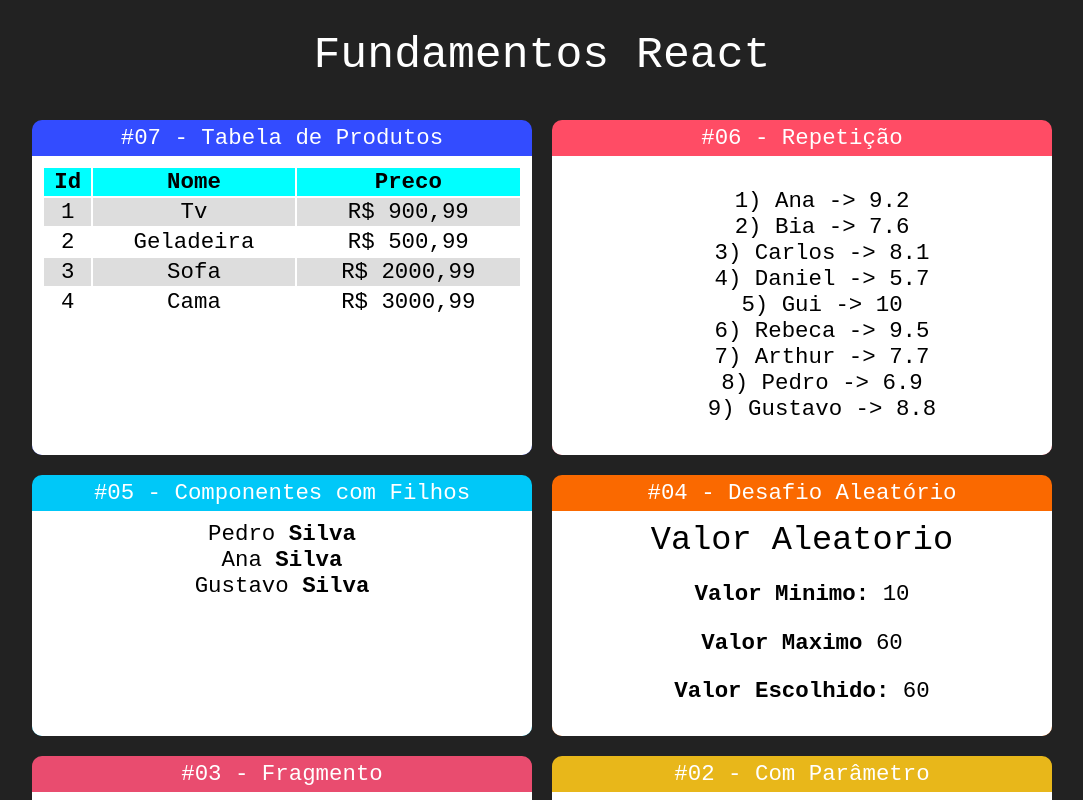
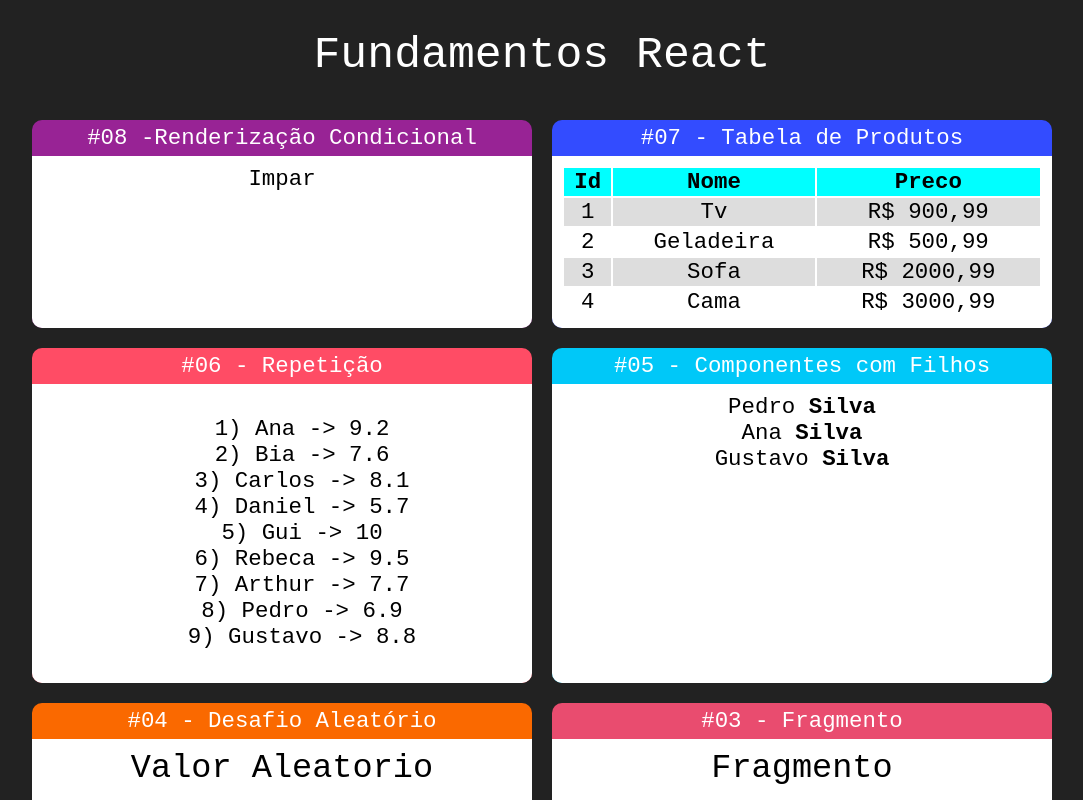
Before and after one commit to amandaoliveiracampos/fundamentos-react, a React (Create React App) app: page / in a window 1280 px wide. Shown: the top 800 px of the page, without its empty margins (98-1181 px from the left). Built offline with nearby package versions, Linux system fonts and the light colour scheme; the HTML template or start-up script is replaced by a standard one.

Commit message:
Renderizacao Condicional #01

```diff
--- a/src/App.jsx
+++ b/src/App.jsx
@@ -1,6 +1,7 @@
 import "./App.css";
 import React from "react";
 
+import ParOuImpar from "./components/basicos/condicional/ParOuImpar";
 import Familia from "./components/basicos/Familia";
 import FamiliaMembro from "./components/basicos/FamiliaMembro";
 import Card from "./components/layout/Card";
@@ -16,6 +17,10 @@
     <div ClassName="App">
       <h1>Fundamentos React</h1>
       <div className="Cards">
+        <Card titulo=" #08 -Renderização Condicional" color="#982395 ">
+          <ParOuImpar> numero= {20}</ParOuImpar>
+        </Card>
+
         <Card titulo=" #07 - Tabela de Produtos" color="#334cff ">
           <TabelaProdutos></TabelaProdutos>
         </Card>
--- /dev/null
+++ b/src/components/basicos/condicional/ParOuImpar.jsx
@@ -0,0 +1,7 @@
+import React from "react";
+
+export default function Condicional(props) {
+  const isPar = props.numero % 2 === 0;
+
+  return <div>{isPar ? <span>Par</span> : <span>Impar</span>}</div>;
+}
```
